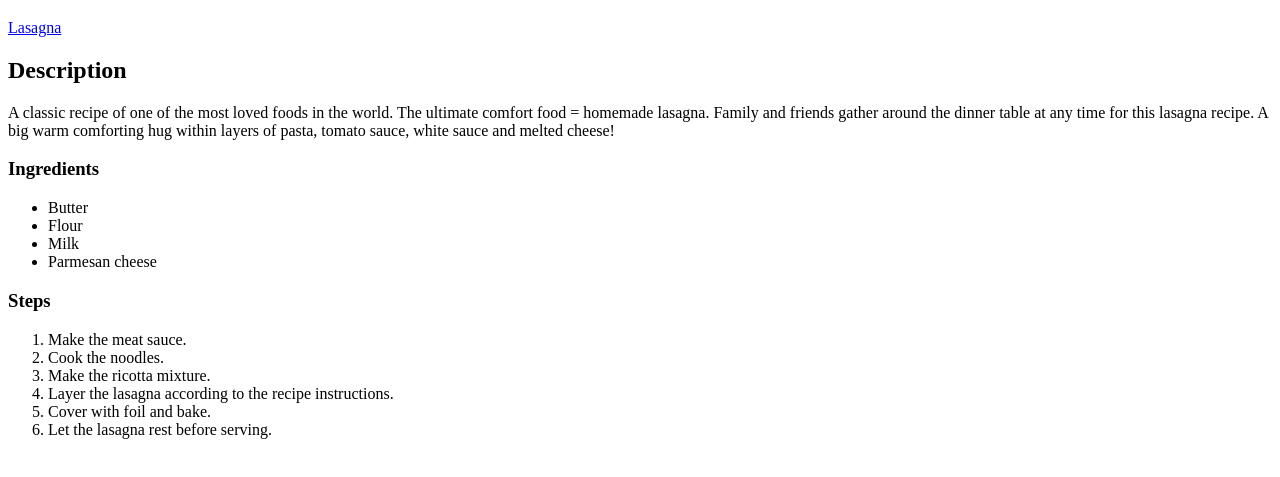
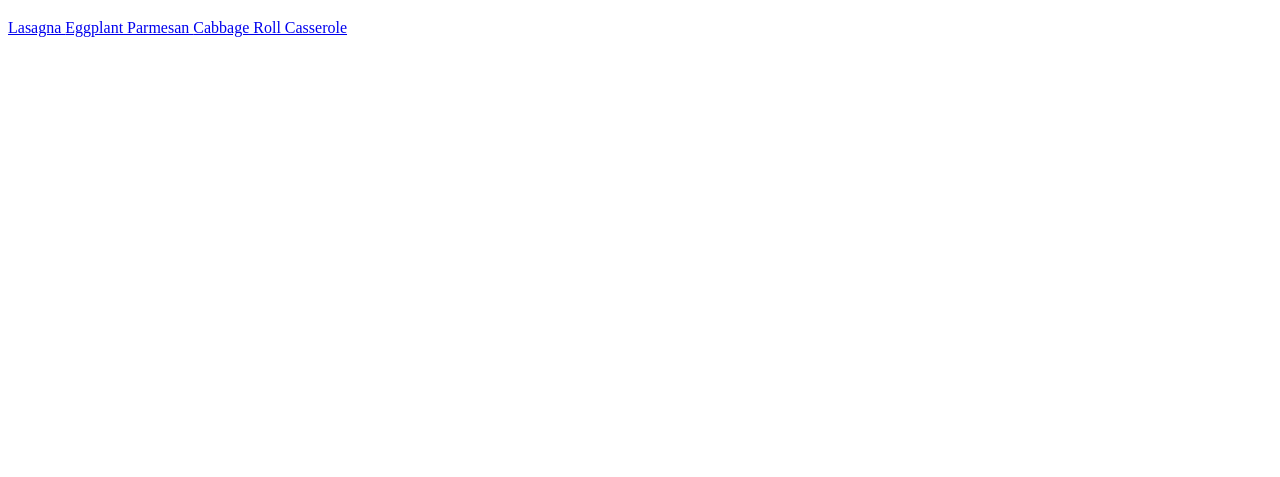
Before and after one commit to ALOX57/odin-recipes, a plain HTML site: page index.html in a window 1280 px wide. Shown: the part 61-538 px from the top of the page. Drawn offline with Linux system fonts and the light colour scheme.

Commit message:
Add links to eggplant parmesan and cabbage roll casserole page

```diff
--- a/index.html
+++ b/index.html
@@ -14,38 +14,13 @@
             Lasagna
         </a>
 
-        <h2>
-            Description
-        </h2>
+        <a href="recipes/eggplant_parmesan.html">
+            Eggplant Parmesan
+        </a>
 
-        <p>
-            A classic recipe of one of the most loved foods in the world. The ultimate comfort food = homemade lasagna. Family and friends gather around the dinner table at any time for this lasagna recipe. A big warm comforting hug within layers of pasta, tomato sauce, white sauce and melted cheese!
-        </p>
-
-        <h3>
-            Ingredients
-        </h3>
-
-        <ul>
-            <li>Butter</li>
-            <li>Flour</li>
-            <li>Milk</li>
-            <li>Parmesan cheese</li>
-        </ul>
-
-        <h3>
-            Steps
-        </h3>
-
-        <ol>
-            <li>Make the meat sauce.</li>
-            <li>Cook the noodles.</li>
-            <li>Make the ricotta mixture.</li>
-            <li>Layer the lasagna according to the recipe instructions.</li>
-            <li>Cover with foil and bake.</li>
-            <li>Let the lasagna rest before serving.</li>
-        </ol>
-
+        <a href="recipes/cabbage_roll_casserole.html">
+            Cabbage Roll Casserole
+        </a>
     </body>
 
 
```
